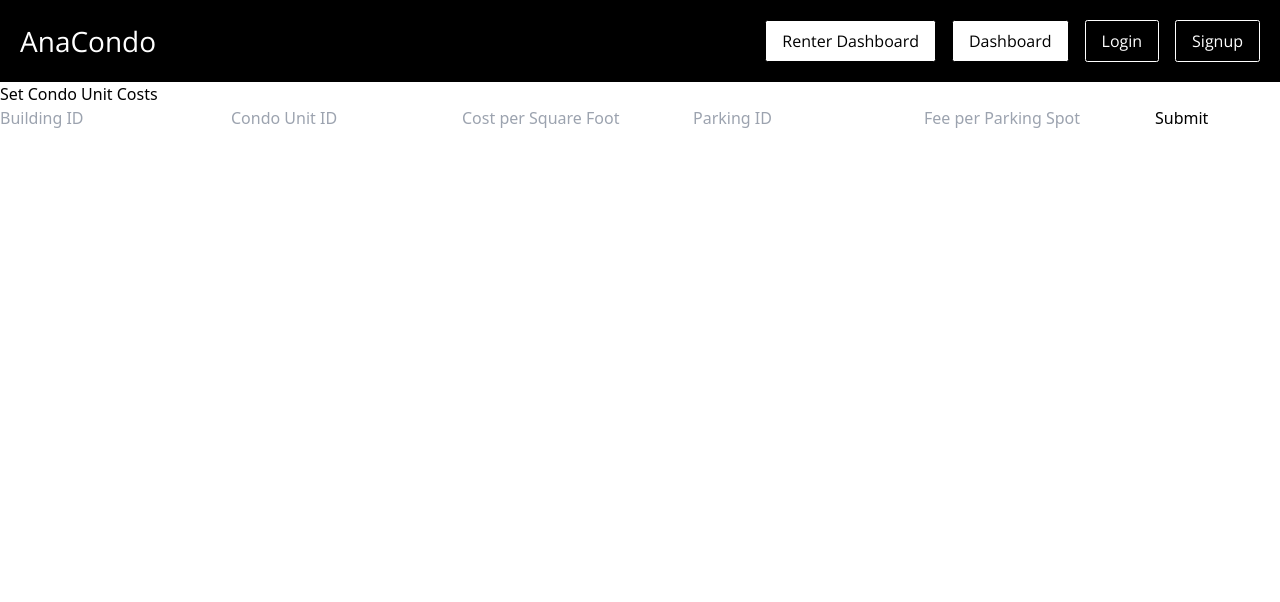
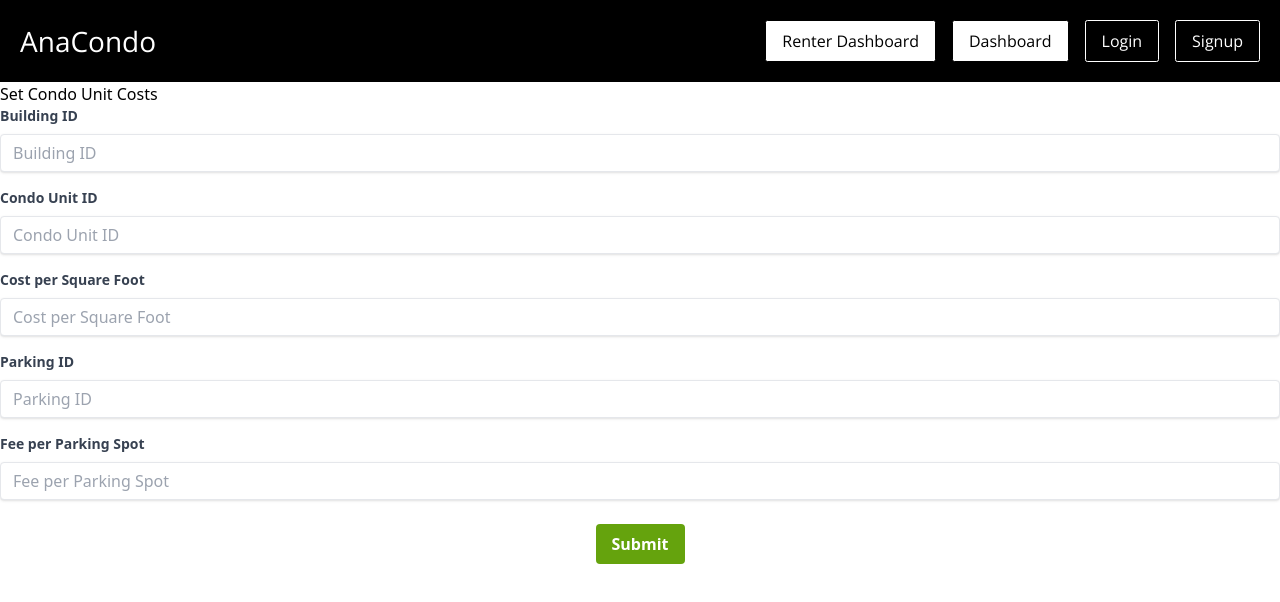
Before and after one commit to Ryan30012/AnaCondo, a Next.js app: page /CondoUnitCosts in a window 1280 px wide. Shown: the top 602 px of the page. Built offline with nearby package versions, Linux system fonts and the light colour scheme; no server answers.

Commit message:
added tailwind styling to the form component #30

```diff
--- a/app/CondoUnitCosts/form.tsx
+++ b/app/CondoUnitCosts/form.tsx
@@ -125,42 +125,64 @@ const CondoCostsForm: React.FC = () => {
 
   return (
     <form onSubmit={handleSubmit}>
-      <input
+        <div className="mb-4">
+          <label className="block text-gray-700 text-sm font-bold mb-2" htmlFor="buildingID">Building ID</label>
+          <input className="shadow appearance-none border rounded w-full py-2 px-3 text-gray-700 leading-tight focus:outline-none focus:shadow-outline"
             type="text"
             name="buildingId"
             value={inputs.buildingId}
             onChange={handleChange}
             placeholder="Building ID"
           />
-      <input
+        </div>
+        <div className="mb-4">
+          <label className="block text-gray-700 text-sm font-bold mb-2" htmlFor="condoUnitID">Condo Unit ID</label>
+          <input className="shadow appearance-none border rounded w-full py-2 px-3 text-gray-700 leading-tight focus:outline-none focus:shadow-outline"
             type="text"
             name="condoUnitId"
             value={inputs.condoUnitId}
             onChange={handleChange}
             placeholder="Condo Unit ID"
           />
-      <input
+        </div>
+        <div className="mb-4">
+          <label className="block text-gray-700 text-sm font-bold mb-2" htmlFor="costPerSquareFoot">Cost per Square Foot</label>
+          <input className="shadow appearance-none border rounded w-full py-2 px-3 text-gray-700 leading-tight focus:outline-none focus:shadow-outline"
             type="text"
             name="costPerSquareFoot"
             value={inputs.costPerSquareFoot}
             onChange={handleChange}
             placeholder="Cost per Square Foot"
           />
-      <input
+        </div>
+        <div className="mb-4">
+          <label className="block text-gray-700 text-sm font-bold mb-2" htmlFor="parkingId">Parking ID</label>
+          <input className="shadow appearance-none border rounded w-full py-2 px-3 text-gray-700 leading-tight focus:outline-none focus:shadow-outline"
             type="text"
             name="parkingId"
             value={inputs.parkingId}
             onChange={handleChange}
             placeholder="Parking ID"
           />
-      <input
+        </div>
+        <div className="mb-6">
+          <label className="block text-gray-700 text-sm font-bold mb-2" htmlFor="feePerParkingSpot">Fee per Parking Spot</label>
+          <input className="shadow appearance-none border rounded w-full py-2 px-3 text-gray-700 leading-tight focus:outline-none focus:shadow-outline"
             type="text"
             name="feePerParkingSpot"
             value={inputs.feePerParkingSpot}
             onChange={handleChange}
             placeholder="Fee per Parking Spot"
           />
-      <button type="submit">Submit</button>
+        </div>
+        <div className="flex items-center justify-center">
+        <button className="bg-lime-600 hover:bg-black hover:font-semibold text-white font-bold py-2 px-4 rounded focus:outline-none focus:shadow-outline" type="submit">Submit</button>
+
+        </div>
+
+
+
+
     </form>
   );
 };
```
Lines whose indentation alone changed are shown as unchanged.
